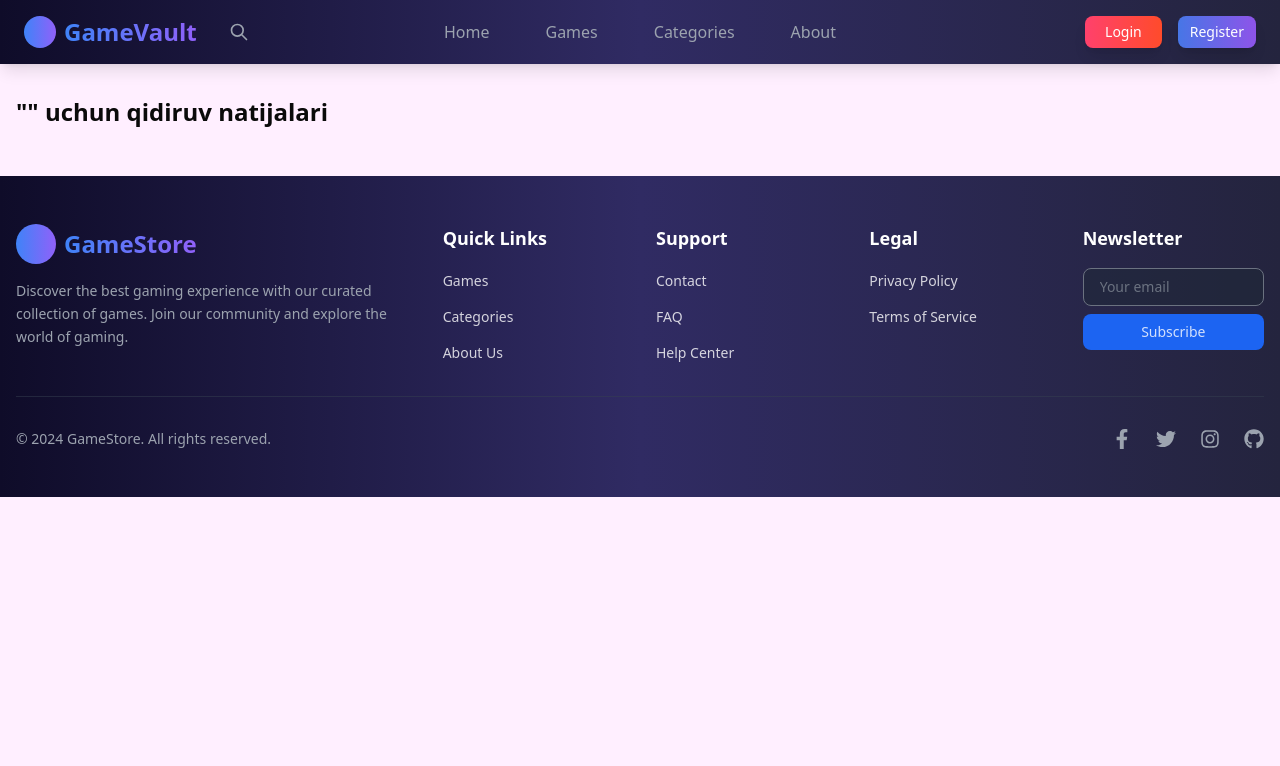
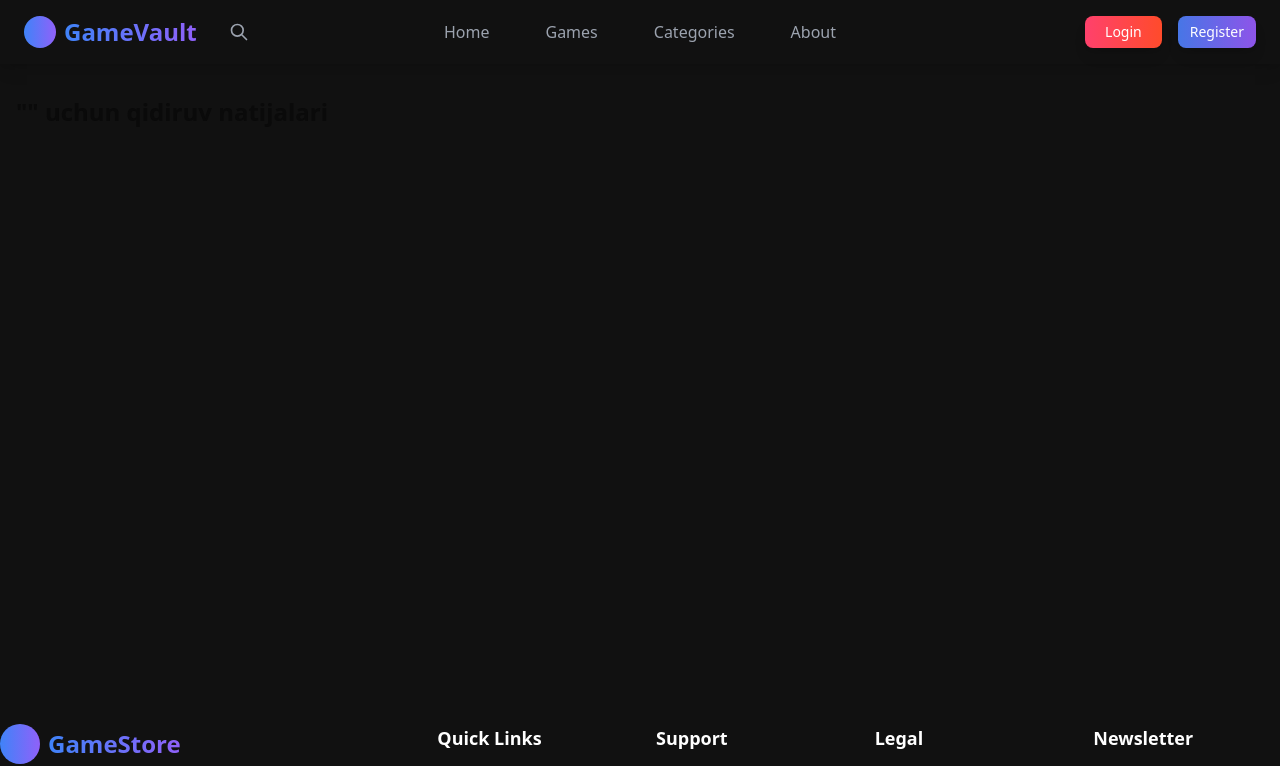
Before and after one commit to Eshkhuvvatofff/GameVault, a React (Vite) app: page /search in a window 1280 px wide. Shown: the top 766 px of the page. Built offline with nearby package versions, Linux system fonts and the light colour scheme.

Commit message:
style update

```diff
--- a/src/App.css
+++ b/src/App.css
@@ -1,3 +1,3 @@
 body {
-  background-color: #f1f1;
+  background-color: #111;
 }
--- a/src/components/footer/Footer.tsx
+++ b/src/components/footer/Footer.tsx
@@ -4,8 +4,8 @@ import { FaFacebookF, FaTwitter, FaInstagram, FaGithub } from 'react-icons/fa';
 
 const Footer = () => {
   return (
-    <footer className="bg-gradient-to-r from-[#0f0c29] via-[#302b63] to-[#24243e] text-white/80">
-      <div className="mx-auto w-full max-w-screen-xl px-4 py-12">
+    <footer className="bg-transparent text-white/80">
+      <div className="mx-auto w-full max-w-screen-xl mt-[500px] py-12">
         {/* Top Section */}
         <div className="grid grid-cols-1 gap-12 md:grid-cols-2 lg:grid-cols-6 lg:gap-8">
           {/* Logo & Description */}
--- a/src/components/header/Header.tsx
+++ b/src/components/header/Header.tsx
@@ -31,7 +31,7 @@ const Header = () => {
   }, []);
 
   return (
-    <header className="bg-gradient-to-r from-[#0f0c29] via-[#302b63] to-[#24243e] shadow-lg h-16">
+    <header className="bg-transparent shadow-lg h-16">
       <nav className="px-4 lg:px-6 h-full">
         <div className="max-w-screen-xl mx-auto flex items-center justify-between h-full">
           {/* Logo va Search Container */}
```
